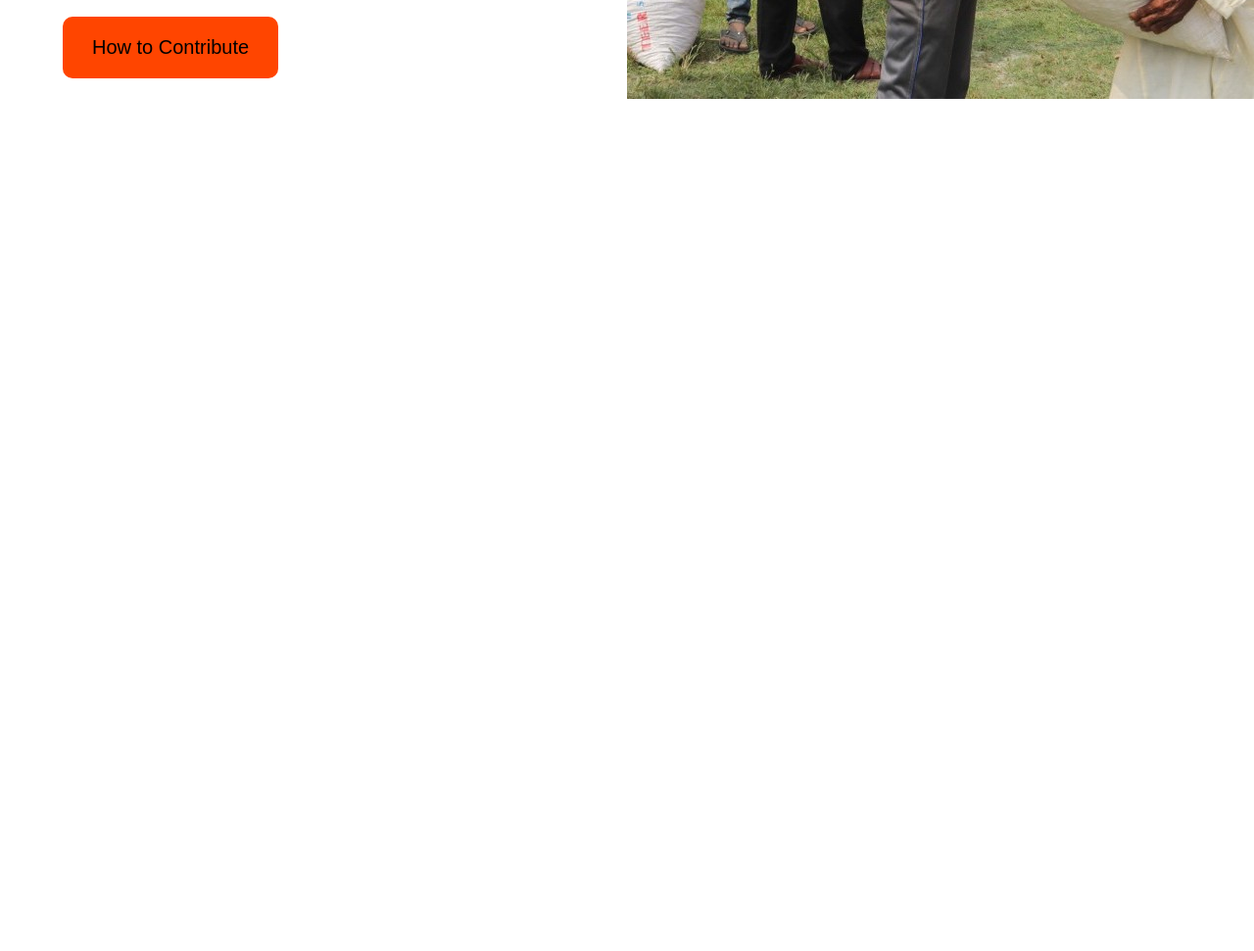
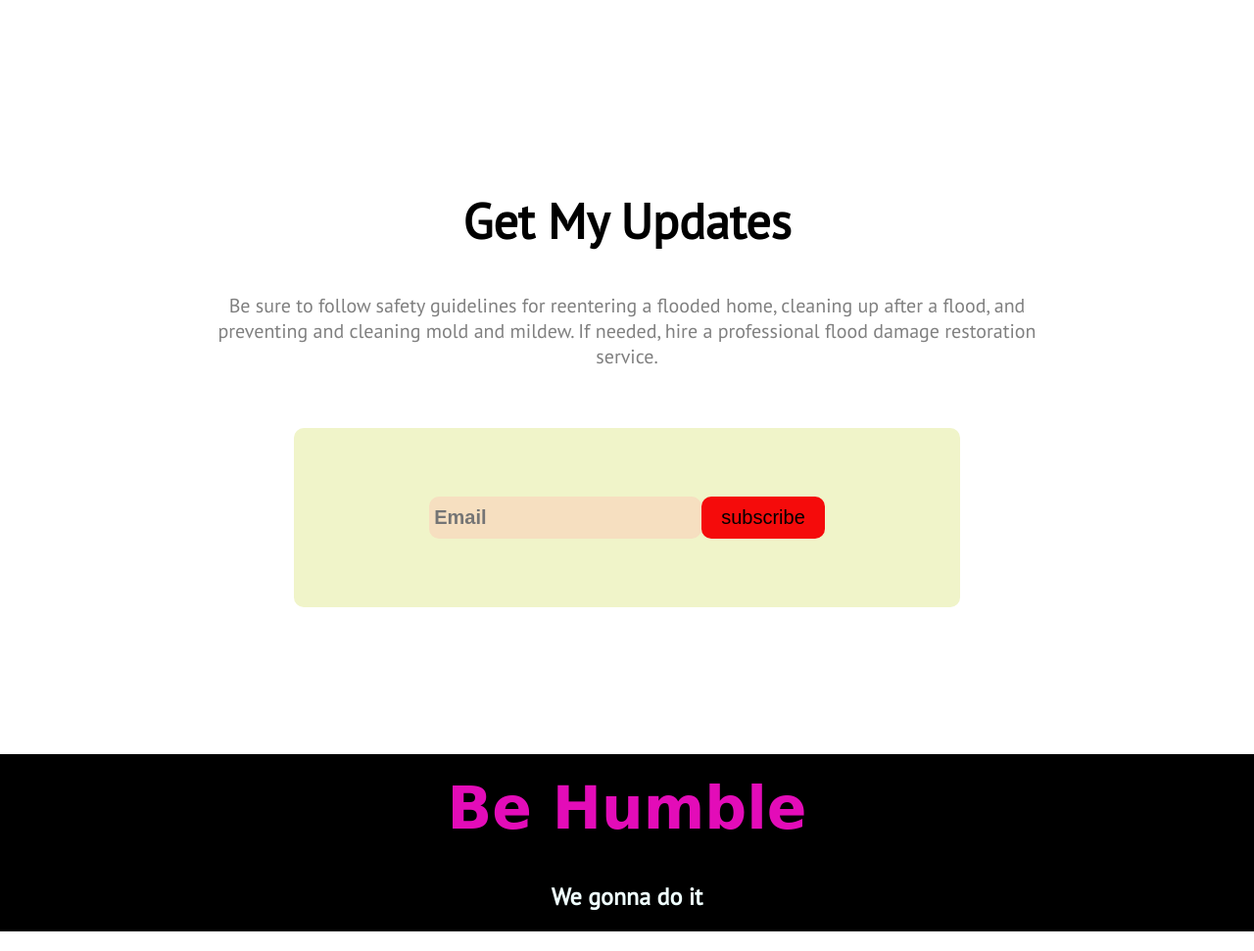
Before and after one commit to ehsanul11/Donation-For-The-Flood-Victims, a plain HTML site: page index.html in a window 1280 px wide. Shown: the part 2663-3634 px from the top of the page at 98% size. Before the commit the page ends 2918 px from the top, so only its background shows below. Drawn offline with Linux system fonts and the light colour scheme; a web font is replaced by a local one.

Commit message:
all added

```diff
--- a/index.html
+++ b/index.html
@@ -7,6 +7,9 @@
   <link rel="preconnect" href="https://fonts.googleapis.com">
   <link rel="preconnect" href="https://fonts.gstatic.com" crossorigin>
   <link href="https://fonts.googleapis.com/css2?family=PT+Sans&display=swap" rel="stylesheet">
+  <link rel="preconnect" href="https://fonts.googleapis.com">
+  <link rel="preconnect" href="https://fonts.gstatic.com" crossorigin>
+  <link href="https://fonts.googleapis.com/css2?family=The+Nautigal:wght@700&display=swap" rel="stylesheet">
   <title>Donation for the flood victims</title>
   <link rel="stylesheet" href="style.css">
 
@@ -99,5 +102,24 @@
           <img src="images/donation10.jpg" alt="">
         </div>
     </section>
-</body>
+                      <!-- this is seven section -->
+   <section class="seven-section" >
+    <div class="fifth-text text2">
+      <h1>Get My Updates</h1>
+      <p>Be sure to follow safety guidelines for reentering a flooded home, cleaning up after a flood, and preventing and cleaning mold and mildew. If needed, hire a professional flood damage restoration service.</p>
+    </div>
+    <div class="form-input">
+      <form>
+        <input type="email" placeholder="Email">
+      </form>
+      <button>subscribe</button>
+    </div>
+   </section>
+  </body>
+                  <!-- this is footer section -->
+   <footer class="footer-section">
+      <h1 class="text3">Be Humble</h1>
+      <h2>We gonna do it</h2>
+
+   </footer>
 </html>
--- a/style.css
+++ b/style.css
@@ -136,7 +136,7 @@ margin-bottom: 150px;
 }
 .fifth-text{
   text-align: center;
-  margin: 20%;
+  margin: 200px;
   color: gray;
   font-size: 20px;
 }
@@ -196,3 +196,49 @@ margin-bottom: 150px;
   border: none;
   border-radius: 10px;
 }
+.text2{
+  margin-bottom: 60px;
+}
+.form-input{
+  display: flex;
+  align-items: center;
+  justify-content: center;
+  margin: 0 300px;
+  background-color: rgb(240, 244, 201);
+  padding: 70px;
+  border-radius: 10px;
+}
+.form-input input{
+  font-size: 20px;
+  padding: 10px 5px ;
+  font-weight: 700;
+  background-color: rgb(246, 223, 192);
+  border: none;
+  border-radius: 10px;
+}
+
+.form-input button{
+font-size: 20px;
+padding: 10px 20px;
+background-color: rgb(245, 11, 11);
+border: none;
+border-radius: 10px;
+}
+.seven-section{
+  margin-bottom: 150px;
+}
+.text3{
+  font-family: 'The Nautigal', cursive;
+  font-weight: 900;
+   color: rgb(227, 12, 184);
+  font-size: 60px;
+  padding-top: 20px;
+}
+.footer-section{
+  text-align: center;
+  background-color: black;
+}
+.footer-section h2{
+  color: azure;
+ padding-bottom: 20px;
+}
```
